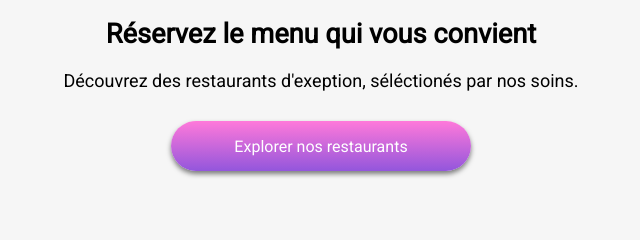
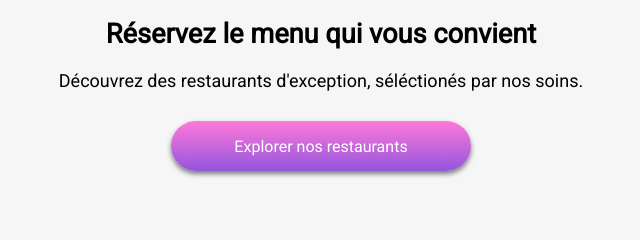
Before and after one commit to NicolasKwi/KwiatkowskiNicolas_3_01042021, a website: page index.html in a window 1280 px wide. Shown: the part 138-378 px from the top of the page, 319-959 px from the left. Drawn offline with Linux system fonts and the light colour scheme; a web font is replaced by a local one.

Commit message:
V5.5 - Correction d'une faute d'horto sur la page d'acceuil

```diff
--- a/index.html
+++ b/index.html
@@ -38,7 +38,7 @@
                 </div>
                 <div class="presentation__explo">
                     <h1 class="presentation__explo__titre">Réservez le menu qui vous convient</h1>
-                    <p class="presentation__explo__info">Découvrez des restaurants d'exeption, séléctionés par nos
+                    <p class="presentation__explo__info">Découvrez des restaurants d'exception, séléctionés par nos
                         soins.</p>
                     <a class="presentation__explo__boutton" href="#restaurants">
                         <p>Explorer nos restaurants</p>
```
